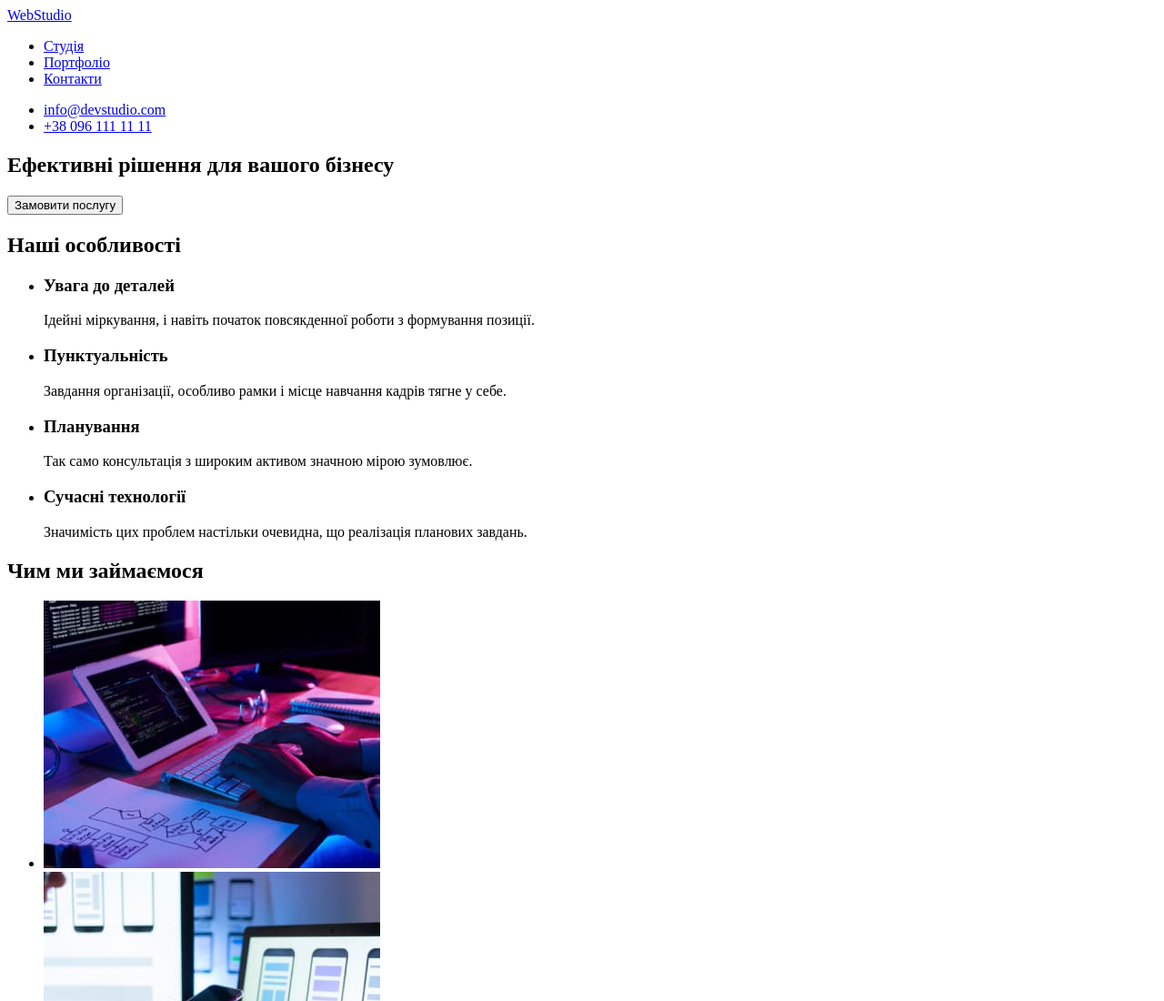
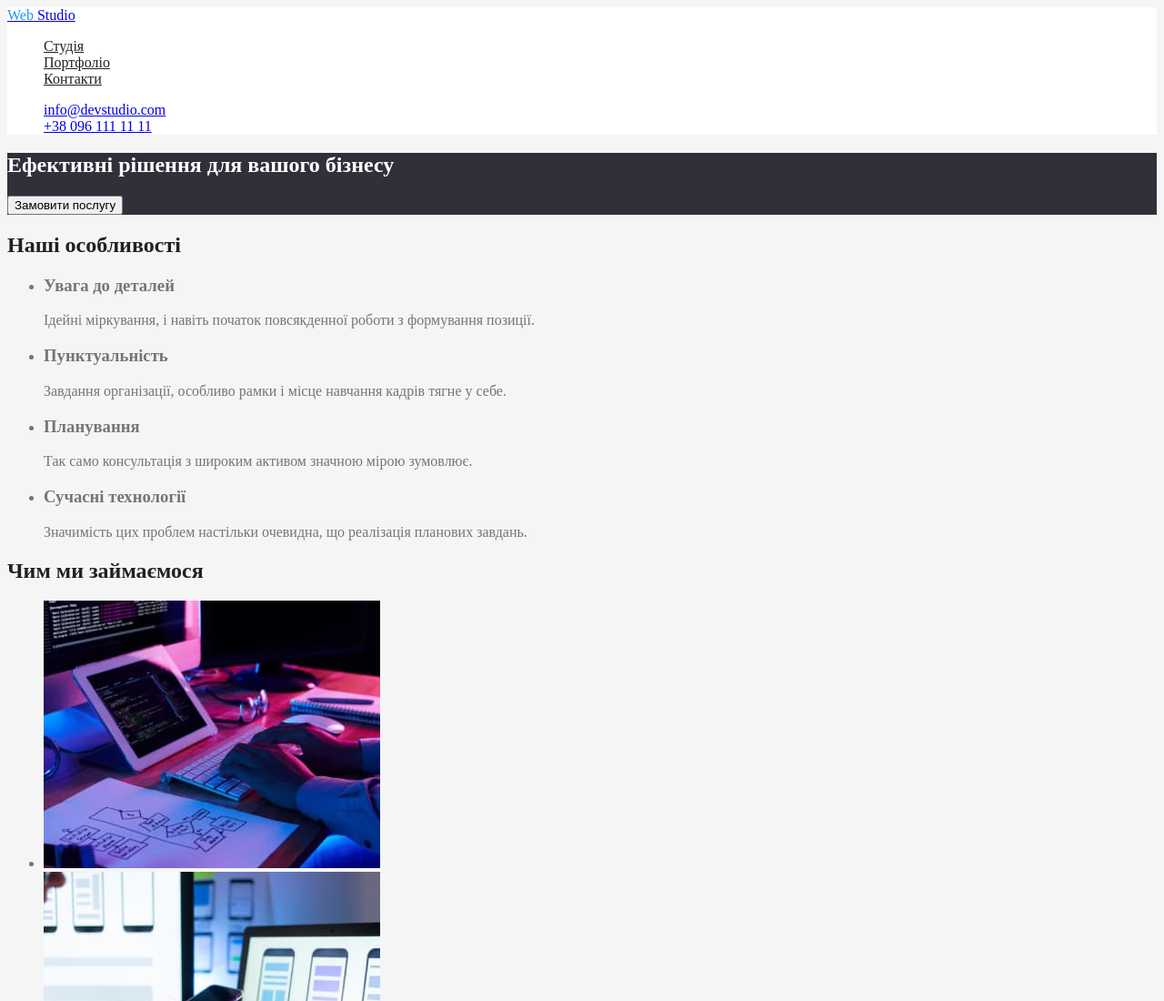
Before and after one commit to kuhai-anna/goit-markup-hw-02, a plain HTML site: page index.html in a window 1280 px wide. Shown: the top 1100 px of the page at 91% size. Drawn offline with Linux system fonts and the light colour scheme.

Commit message:
Додає стилі хедеру і герою

```diff
--- a/css/styles.css
+++ b/css/styles.css
@@ -0,0 +1,60 @@
+body {
+	background-color: #f5f5f5;
+	color: #757575;
+}
+
+.list {
+	list-style: none;
+}
+
+.page-header {
+	background-color: #ffffff;
+}
+
+/* лого */
+
+.logo-accent {
+	color: #2196f3;
+}
+
+/* навігація по сайту */
+.site-nav .link {
+	color: #212121;
+}
+
+.site-nav .link:hover,
+.site-nav .link:focus {
+	color: #2196f3;
+}
+
+/* список контактів */
+
+/* герой */
+.hero {
+	background-color: #2f303a;
+}
+
+.hero-title {
+	color: #ffffff;
+}
+
+/* main */
+
+.section-title {
+	color: #212121;
+}
+/* особливості */
+
+/* чим ми займаємося */
+
+/* наша команда */
+
+/* колір h1 #FFFFFF */
+/* колір заголовків тексту #212121 */
+/* колір тексту #757575*/
+/* колір акценту #2196F3 */
+/* пошта і номер телефону у футері rgba(255, 255, 255, 0.6) */
+/* колір хедера #FFFFFF */
+/* основний колір фону сторінки #F5F5F5 */
+/* другорядний колір фону сторінки #F5F4FA */
+/* колір героя та футеру #2F303A */
--- a/index.html
+++ b/index.html
@@ -5,27 +5,31 @@
 		<meta http-equiv="X-UA-Compatible" content="IE=edge" />
 		<meta name="viewport" content="width=device-width, initial-scale=1.0" />
 		<title>Web Studio</title>
-    <link href="./css/styles.css" rel="stylesheet"></link>
+		<link href="./css/styles.css" rel="stylesheet" />
 	</head>
 
-  <body>
-    <header>
+	<body class="page">
+		<header class="page-header">
 			<nav>
-        <a href="./index.html">WebStudio</a>
-        <ul>
+				<a href="./index.html" class="logo">
+					<span class="logo-accent">Web</span>
+					Studio
+				</a>
+
+				<ul class="site-nav list">
 					<li>
-            <a href="./index.html">Студія</a>
+						<a href="./index.html" class="link">Студія</a>
 					</li>
 					<li>
-            <a href="#">Портфоліо</a>
+						<a href="#" class="link">Портфоліо</a>
 					</li>
 					<li>
-            <a href="#">Контакти</a>
+						<a href="#" class="link">Контакти</a>
 					</li>
 				</ul>
 			</nav>
 
-      <ul>
+			<ul class="contacts list">
 				<li>
 					<a href="mailto:info@devstudio.com">info@devstudio.com</a>
 				</li>
@@ -36,15 +40,15 @@
 		</header>
 
 		<main>
-      <!-- Шапка -->
-      <section>
-        <h1>Ефективні рішення для вашого бізнесу</h1>
+			<!-- Герой -->
+			<section class="hero">
+				<h1 class="hero-title">Ефективні рішення для вашого бізнесу</h1>
 				<button type="button">Замовити послугу</button>
 			</section>
 
 			<!-- Особливості -->
-      <section>
-        <h2>Наші особливості</h2>
+			<section class="section">
+				<h2 class="section-title">Наші особливості</h2>
 				<ul>
 					<li>
 						<h3>Увага до деталей</h3>
@@ -77,8 +81,8 @@
 			</section>
 
 			<!-- Чим ми займаємося -->
-      <section>
-        <h2>Чим ми займаємося</h2>
+			<section class="section">
+				<h2 class="section-title">Чим ми займаємося</h2>
 				<ul>
 					<li>
 						<img
@@ -106,9 +110,10 @@
 					</li>
 				</ul>
 			</section>
+
 			<!-- Наша команда -->
-      <section>
-        <h2>Наша команда</h2>
+			<section class="section">
+				<h2 class="section-title">Наша команда</h2>
 				<ul>
 					<li>
 						<img
@@ -166,8 +171,9 @@
 							href="https://goo.gl/maps/psdseEe2qWQJ424o6"
 							target="_blank"
 							rel="noopener noreferrer nofollow"
-              >м. Київ, пр-т Лесі Українки, 26</a
 						>
+							м. Київ, пр-т Лесі Українки, 26
+						</a>
 					</li>
 					<li>
 						<a href="mailto:info@devstudio.com">info@devstudio.com</a>
```
Lines whose indentation alone changed are shown as unchanged.
